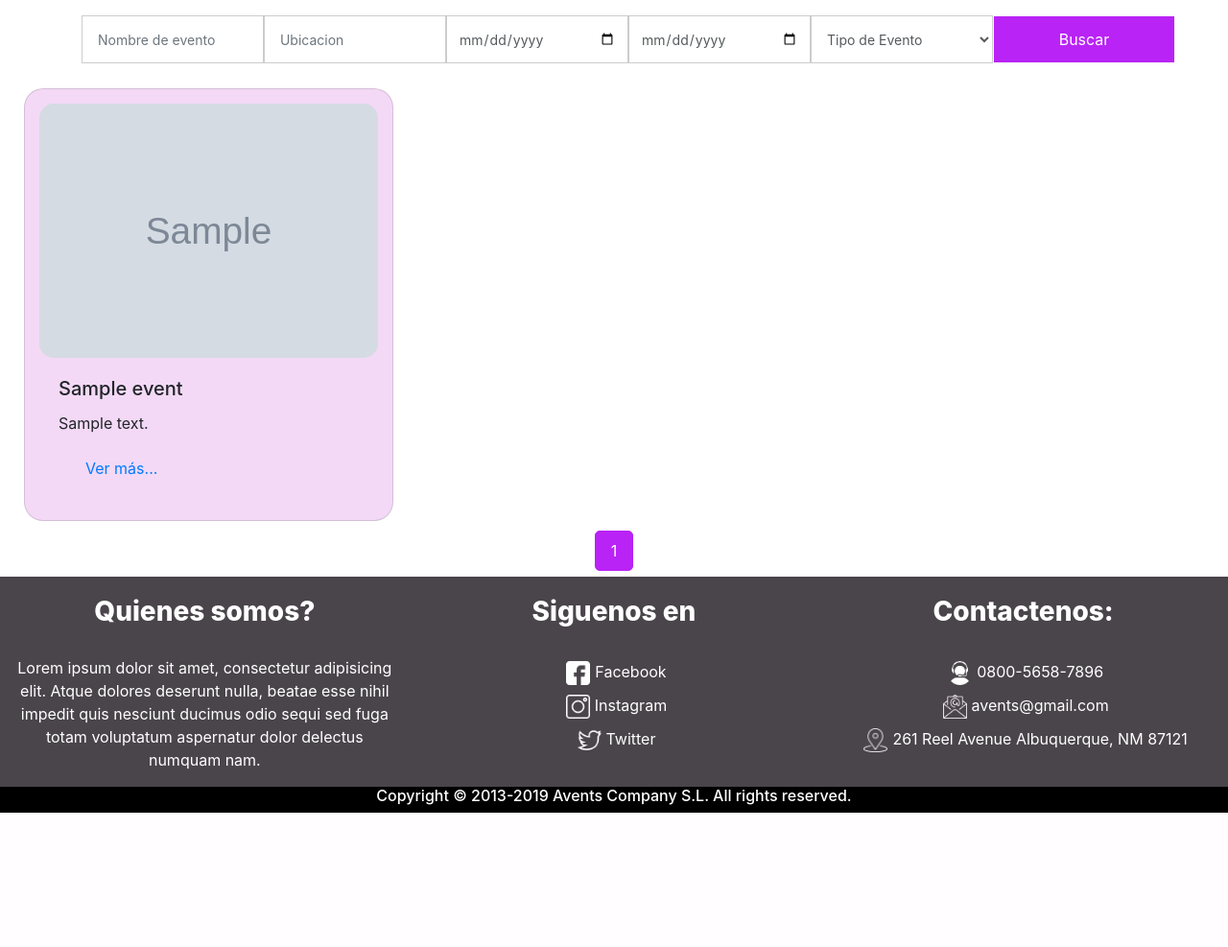
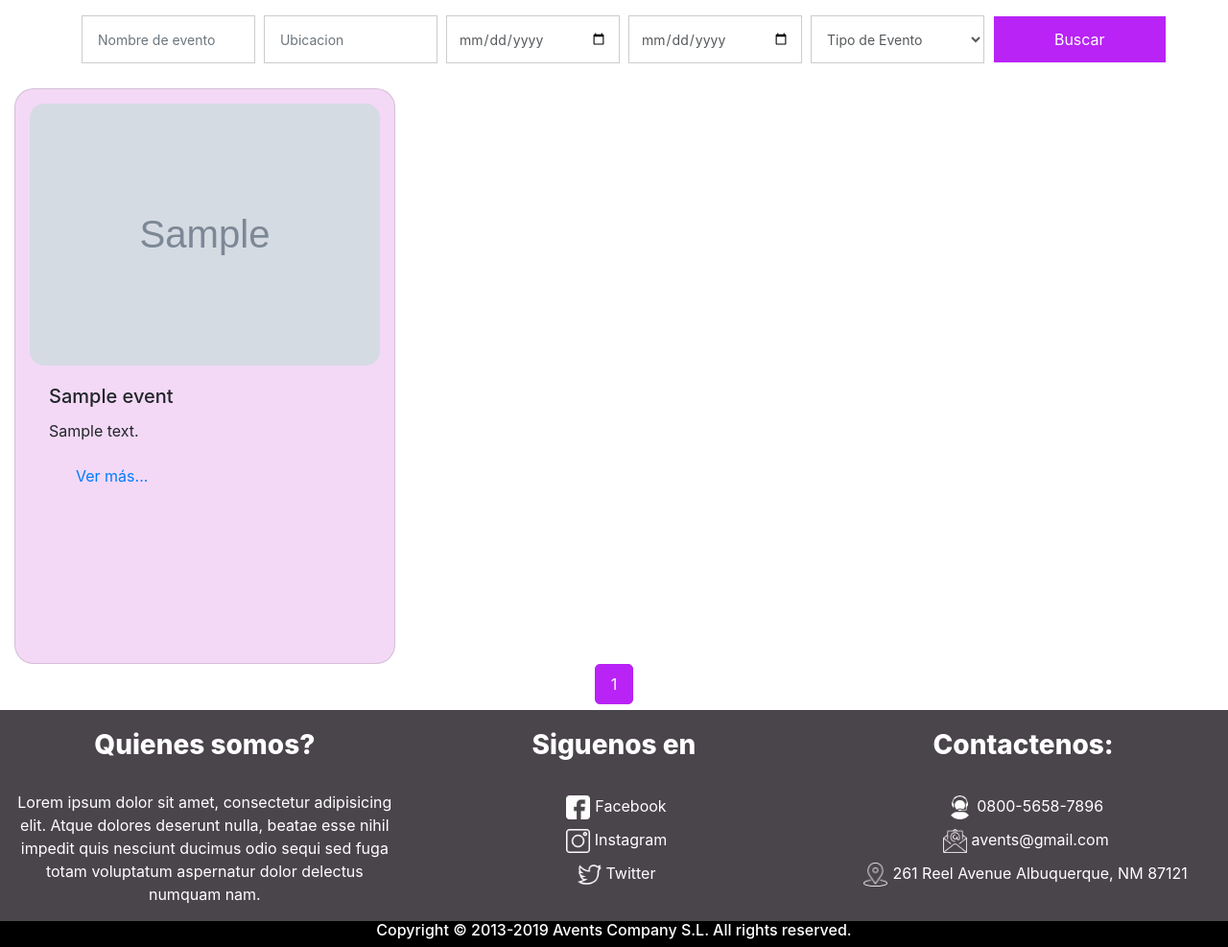
Before and after one commit to FacuLuna745/Avents, a Flask app: page / in a window 1280 px wide. Shown: the part 76-1063 px from the top of the page at 96% size. Before the commit the page ends 923 px from the top, so only its background shows below. Run offline with Flask 2, Linux system fonts and the light colour scheme; tables that the repository leaves empty hold one stand-in row (values such as "Sample post"); grey boxes marked "Sample" are stand-in pictures; parts of the project's set-up code (start-up, migrations or seed data) failed here and were passed over; some libraries are stand-ins or nearby versions.

Commit message:
Arreglos de estilos

```diff
--- a/run.py
+++ b/run.py
@@ -31,5 +31,5 @@ if __name__ == '__main__': #Asegura que solo se ejectue el servidor cuando se ej
     from route_api import *
     from error import *
 
-    app.run(port=8000)
+    app.run(port=8000 , debug= True)
     #app.run(host='',port = 8000)
--- a/static/CSS/estilos.css
+++ b/static/CSS/estilos.css
@@ -1,11 +1,12 @@
 
 .row{}
-.card {
+.card{
     margin: 10px;
     width: 97%;
     padding: 15px;
     background-color: rgba(243, 217, 246);
     border-radius: 20px;
+    height:600px;
 }
 
 .card-img {
@@ -26,7 +27,7 @@
 }
 .search-slt{
     display: block;
-    width: 100%;
+    width: 95%;
     font-size: 0.875rem;
     line-height: 1.5;
     color: #55595c;
@@ -40,7 +41,7 @@
 .wrn-btn{
     background-color: rgba(185, 35, 245);
     color:rgba(255,255,255);
-    width: 100%;
+    width: 95%;
     font-size: 16px;
     font-weight: 400;
     text-transform: capitalize;
--- a/templates/macro.html
+++ b/templates/macro.html
@@ -1,11 +1,14 @@
 {% macro show_event(event) %}
     <div class=" col-lg-4 col-md-6 col-sm-6">
-        <div class="card">
-            <img src="{{ url_for('static',filename='Save/' + event.imagen) }}" class="card-img" alt="event">
-            <div class="card-body">
-                <h5 class="card-title">{{ event["nombre"] }}</h5>
-                <p class="card-text">{{ event["descripcion"] }} </p>
-                <a href="{{ url_for('event',eventId=event['eventoId']) }}" class="btn btn-link link-card">Ver más...</a>
+        <div class="card-deck">
+            <div class="card">
+                <img src="{{ url_for('static',filename='Save/' + event.imagen) }}" class="card-img" alt="event">
+                <div class="card-body">
+                    <h5 class="card-title">{{ event["nombre"] }}</h5>
+                    <p class="card-text">{{ event["descripcion"] }} </p>
+                    <a href="{{ url_for('event',eventId=event['eventoId']) }}" class="btn btn-link link-card">Ver
+                        más...</a>
+                </div>
             </div>
         </div>
     </div>
```
